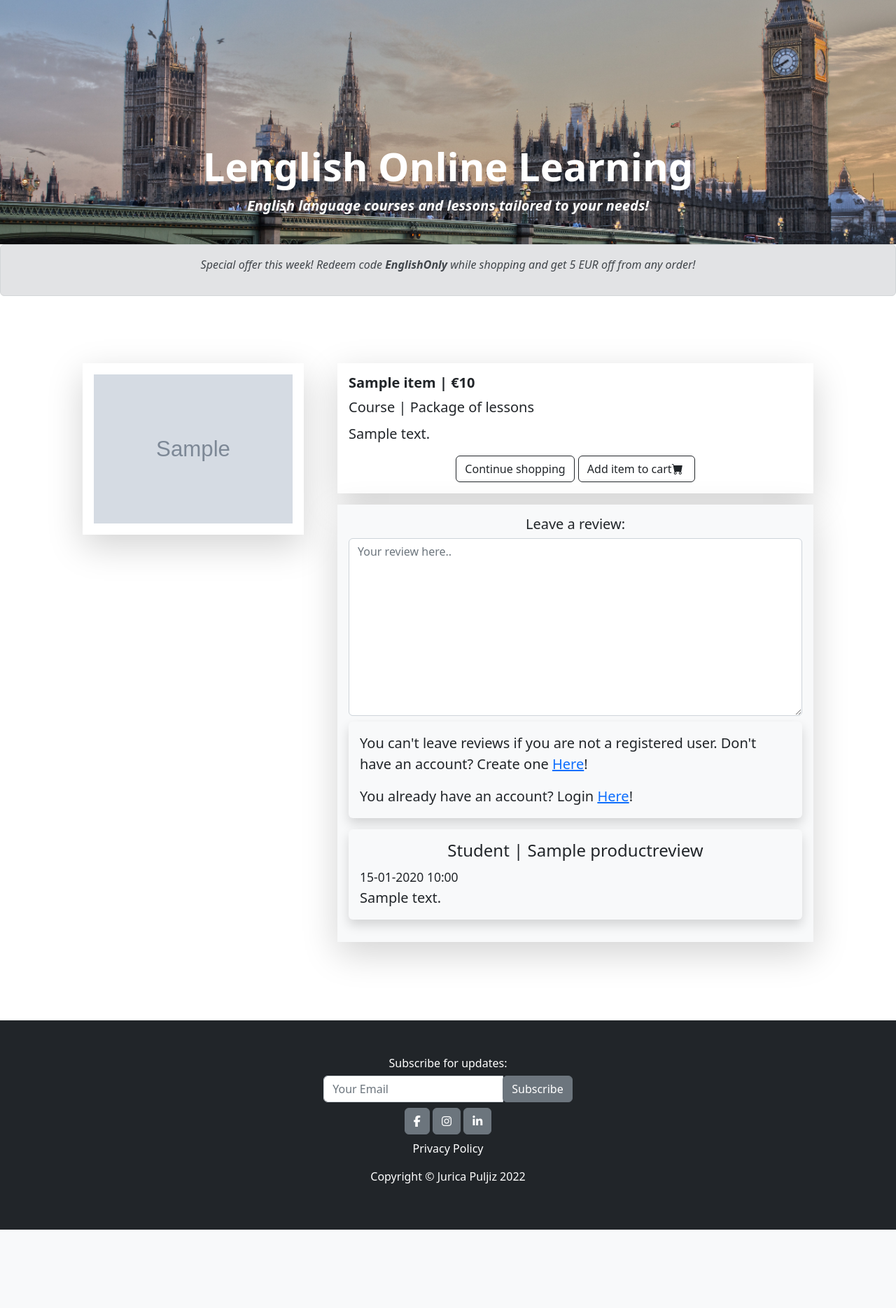
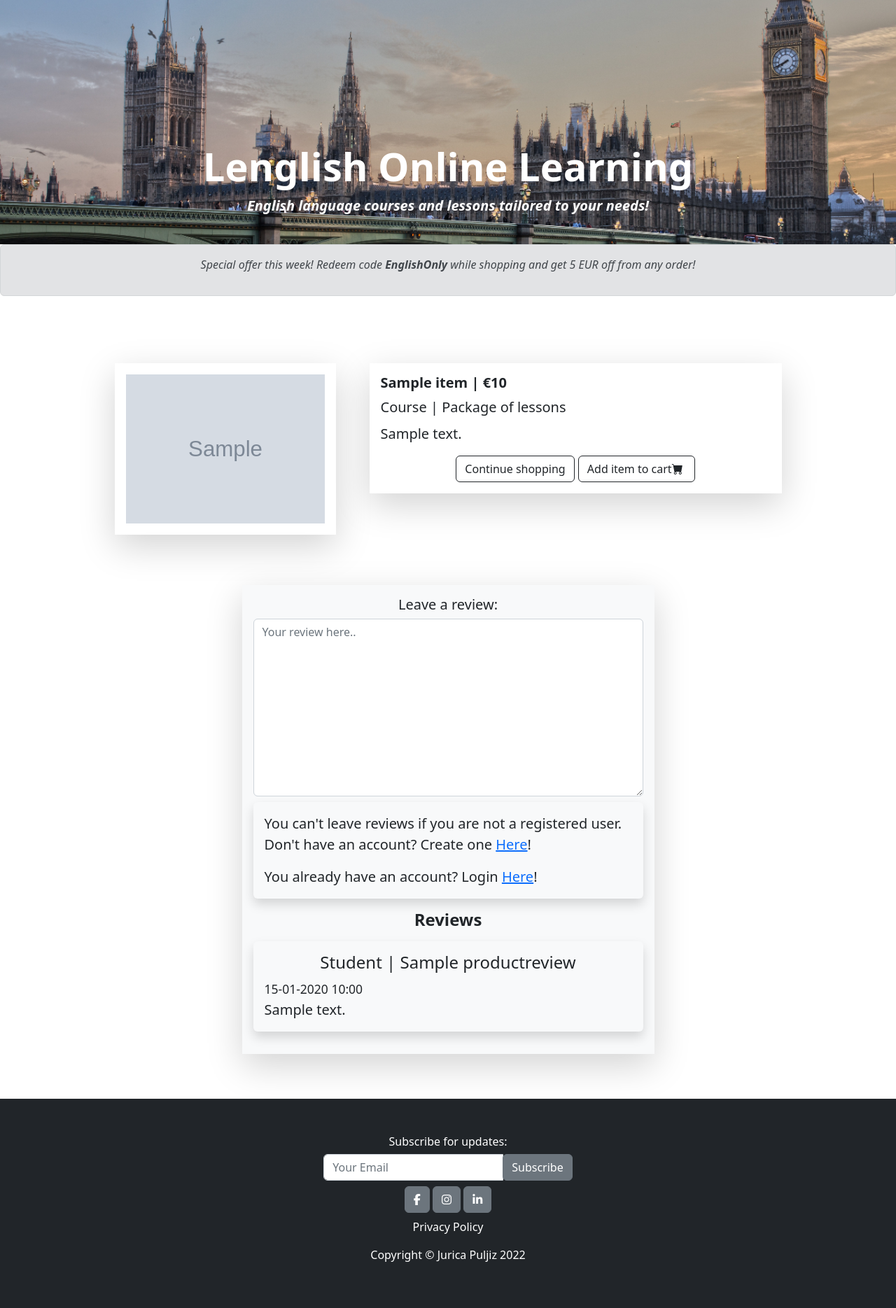
Before and after one commit to Code-Institute-Submissions/jurica29-lenglishonlinelearning_NovResub, a Django app: a page that uses baseapp/templates/productdetail.html in a window 1280 px wide. Shown: the part 61-1930 px from the top of the page at 70% size. Before the commit the page ends 1818 px from the top, so only its background shows below. Run offline with Django 4.2, Linux system fonts and the light colour scheme; tables that the repository leaves empty hold one stand-in row (values such as "Sample post"); grey boxes marked "Sample" are stand-in pictures; some libraries are stand-ins or nearby versions.

Commit message:
Add items and edit and fix product reviews html page

```diff
--- a/baseapp/templates/productdetail.html
+++ b/baseapp/templates/productdetail.html
@@ -5,19 +5,21 @@
 
 {% block content %}
 {% load static %}
+ <!-- Coupon alert -->
 <div class="alert alert-secondary text-center mb-0" role="alert">
     <p class="fst-italic">Special offer this week! Redeem code <strong>EnglishOnly</strong> while shopping and get 5 EUR off from any order!</p>
   </div>
 <section class="py-5">
     <div class="container px-5 px-lg-5 mt-5">
         <div class="row gx-3 gx-md-5 justify-content-center">
-            <div class="col-md-4 mb-5">
-            <!-- Product image-->
+
+          <!-- Product image-->
+            <div class="col-lg-4 col-md-8 col-sm-12 mb-5">
             <img id="productimage" class="card-img-top p-3 shadow-lg" src="{{ item.image.url }}" alt="product image" />
             </div>
+
                     <!-- Product details-->
-                    <div class="col-md-8 mb-5">
-
+                    <div class="col-lg-7 col-md-8 col-sm-12 mb-4">
                     <blockquote class="blockquote p-3 shadow-lg">
                       <h5 class="fw-bolder">{{ item.title }} | €{{ item.price|floatformat }}</h5>
                       <div><span class="text-center">{{ item.get_category_display }} | {{ item.get_label_display }}</span></div>
@@ -30,7 +32,10 @@
                            </div>
                       </div>
                   </blockquote>
+                  </div>
 
+                  <!-- Review -->
+                  <div class="col-lg-7 col-md-8 col-sm-12 mt-4">
                   <blockquote class="blockquote bg-light p-3 shadow-lg">
                   <h5 class="text-center">Leave a review:</h5>
               <form method="post">
@@ -46,8 +51,11 @@
                   </div>
               </form>
               </blockquote>
+            </div>
+
               <!-- Looping over reviews. -->
               {% for review in item.reviews.all %}
+              <div class="col-lg-7 col-md-8 col-sm-12 mt-3">
               <blockquote class="blockquote bg-light p-3 shadow rounded">
                 <h4 class="text-center">Student | {{ review.name }}</h4>
                 <div>
@@ -65,23 +73,26 @@
               {% endif %}
                 </div>
             </blockquote>
+            </div>
 
             {% endfor %}
 
             {% else %}
 
+             <!-- Message displayed for users who are not registered or logged in. -->
             <blockquote class="blockquote bg-light p-3 shadow rounded mt-2">
               <p>You can't leave reviews if you are not a registered user. Don't have an account? Create one <a href="{% url 'account_signup' %}">Here</a>! </p>
               <p>You already have an account? Login <a href="{% url 'account_login' %}">Here</a>! </p>
              </blockquote>
 
+              <!-- Looping over reviews. -->
+              {% if item.reviews.all %}
+              <h4 class="text-center"><strong>Reviews</strong></h4>
+              {% endif %}
 
-              <!-- Message displayed for users who are not registered or logged in. -->
-              <!-- Those potential users can login or register below. -->
-              <!-- Looping over reviews. -->
-              <!-- Looping over reviews. -->
               {% for review in item.reviews.all %}
-              <blockquote class="blockquote bg-light p-3 shadow rounded">
+              <div class="align-items-center mt-3">
+              <blockquote class="col-lg-12 col-md-12 col-sm-12 bg-light p-3 shadow rounded">
                 <h4 class="text-center">Student | {{ review.name }}</h4>
                 <div>
                   <small>{{ review.created_at|date:'d-m-Y H:i' }}</small>
@@ -89,6 +100,8 @@
               </blockquote>
             {% endfor %}
             {% endif %}
+            </div>
+
       </section>
 
 {% endblock %}
```
Also changed, not shown: media/business-english.jpg (added), media/conversational-english.jpg (added), media/forspecificpurposes.jpg (added), media/grammar-workshop.jpg (added), media/ielts.jpg (added), media/pronunciation-workshop.jpg (added), media/writing-course.jpg (added), static/css/styles.css (line endings or trailing spaces).
